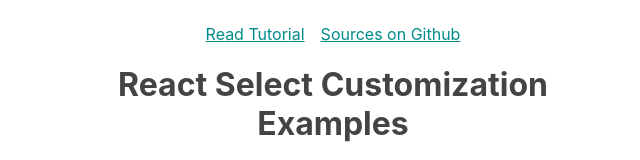
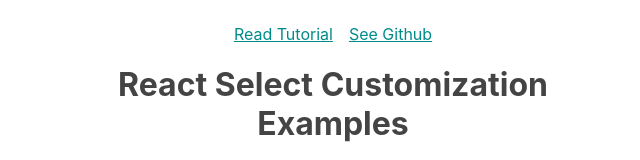
Before and after one commit to kkomelin/react-select-customization-examples, a React (Create React App) app: page / in a window 1280 px wide. Shown: the top 160 px of the page, without its empty margins (307-947 px from the left). Built offline with nearby package versions, Linux system fonts and the light colour scheme.

Commit message:
Renamed the github link.

```diff
--- a/src/App.tsx
+++ b/src/App.tsx
@@ -23,7 +23,7 @@
             target="_blank"
             rel="noopener noreferrer"
           >
-            Sources on Github
+            See Github
           </a>
         </div>
 
```
